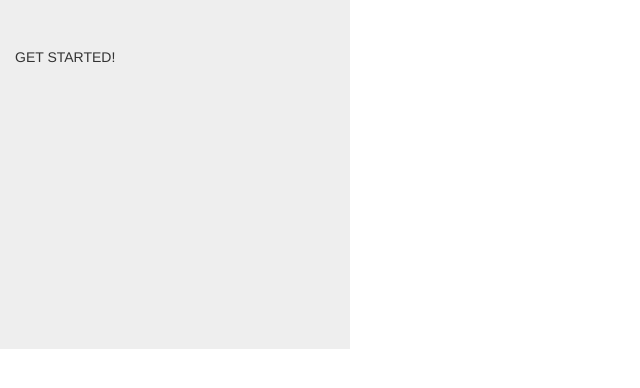
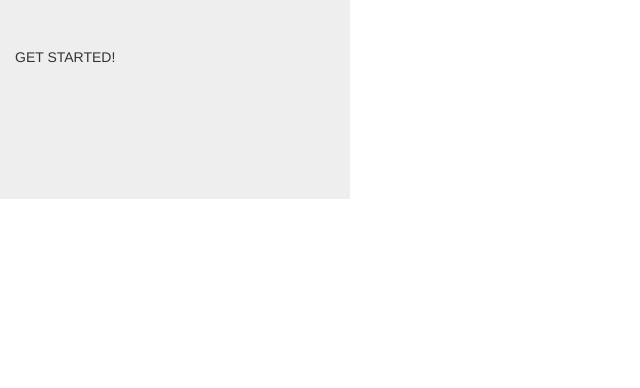
Before and after one commit to adis18-meet/personal_website, a PHP site: page / in a window 1280 px wide. Shown: the part 161-549 px from the top of the page, without its empty margins (0-640 px from the left). Run offline with PHP 8.4, Linux system fonts and the light colour scheme.

Commit message:
jumotron

```diff
--- a/home.css
+++ b/home.css
@@ -3,7 +3,7 @@
   background-image:('getstarted.jpg') no-repeat center center;
   background-position: 0% 25%;
   background-repeat: no-repeat;
-  height: 350px;
+  height: 200px;
   width: 350px;
   color: black;
 }
```
